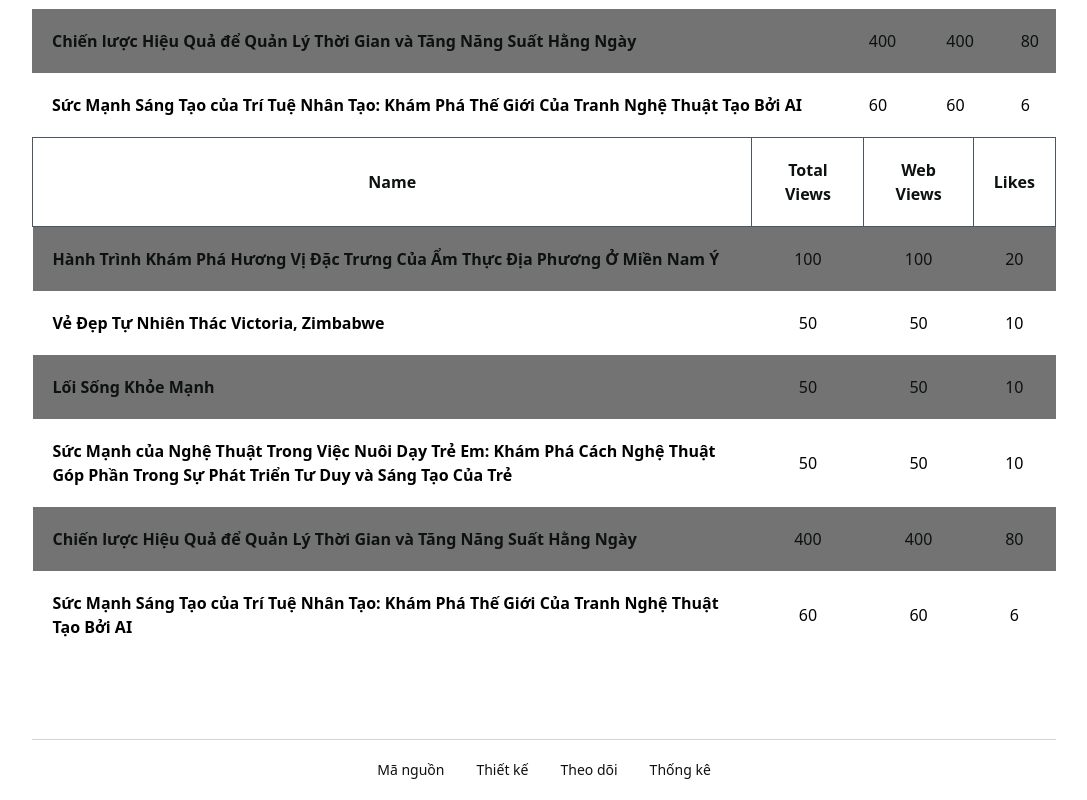
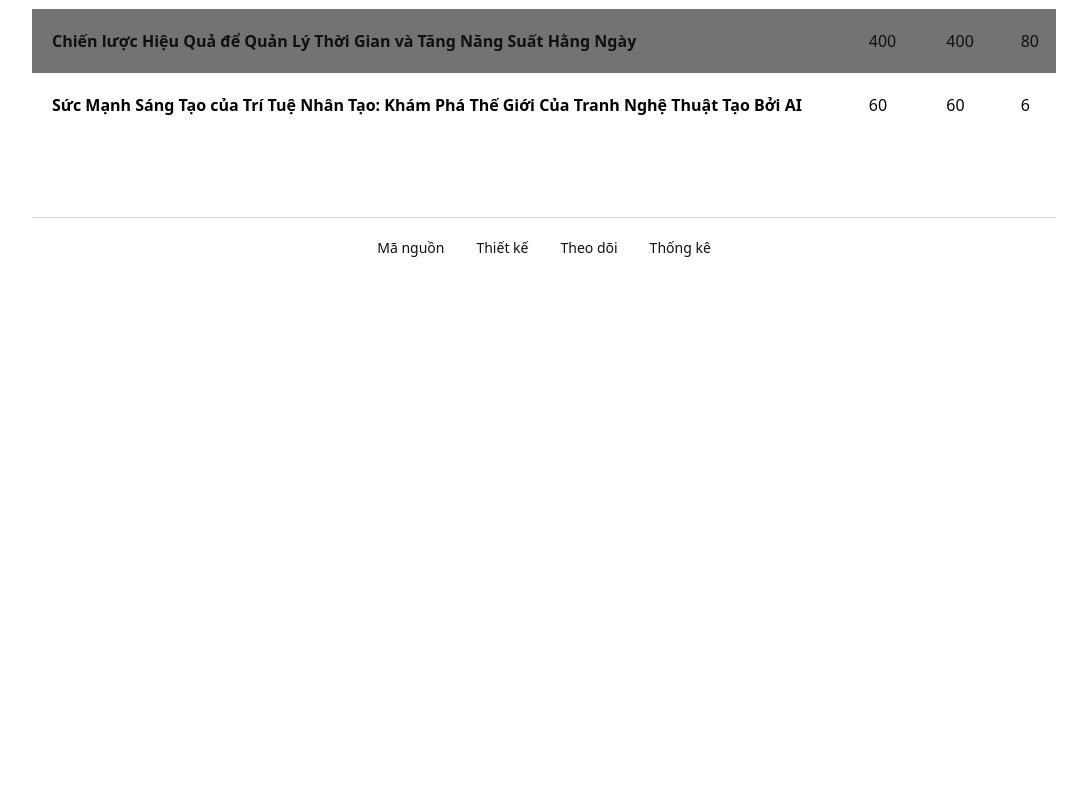
Before and after one commit to Jackesque/IE104-Project-Personal-Blog, a SvelteKit app: page /statistics in a window 1280 px wide. Shown: the part 563-1363 px from the top of the page, without its empty margins (96-1183 px from the left). After the commit the page ends 841 px from the top, so only its background shows below. Built offline with nearby package versions, Linux system fonts and the light colour scheme.

Commit message:
Fix statistic

```diff
--- a/src/routes/statistics/Statistics.svelte
+++ b/src/routes/statistics/Statistics.svelte
@@ -29,7 +29,6 @@
 </svelte:head>
 
 <div class="flex flex-col items-center w-full md:w-[80%]">
-  <div>
     <span class="text-4xl font-bold">Thống kê Blogs</span>
     <div class="flex flex-col mt-4 gap-4">
       <div class="relative mt-1 self-start">
@@ -66,31 +65,4 @@
         </table>
       </div>
     </div>
-    <div class="w-full text-center">
-      <table>
-        <thead>
-          {#if filteredBlog.length !== 0}
-          <tr>
-            <th class="p-5 border border-gray-600">Name</th>
-            <th class="p-5 border border-gray-600">Total Views</th>
-            <th class="p-5 border border-gray-600">Web Views</th>
-            <th class="p-5 border border-gray-600">Likes</th>
-          </tr>
-          {/if}
-        </thead>
-        <tbody>
-          {#each searchResults as blogItem (blogItem.name)}
-          <tr class="blog-item">
-            <td class="p-5 text-left">
-              <a href="{base}/cardDetails/{blogItem.id}"><b>{blogItem.name}</b></a>
-            </td>
-            <td class="p-5">{blogItem.totalview}</td>
-            <td class="p-5">{blogItem.webview}</td>
-            <td class="p-5">{blogItem.like}</td>
-          </tr>
-          {/each}
-        </tbody>
-      </table>
-    </div>
-  </div>
 </div>
```
